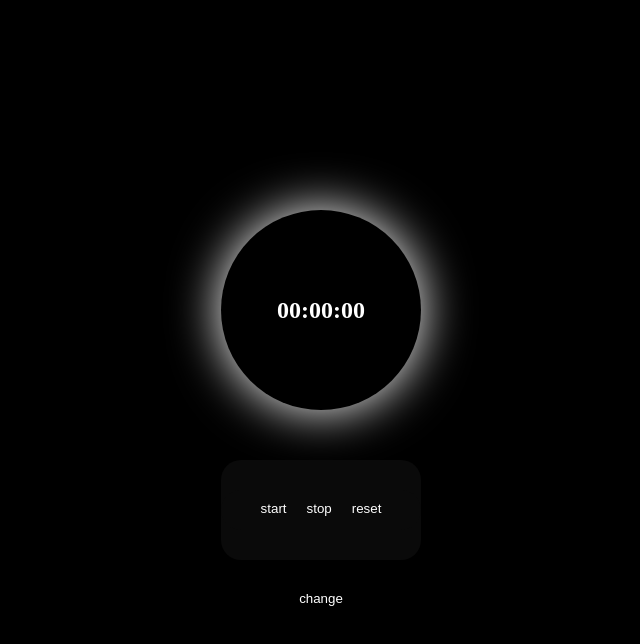
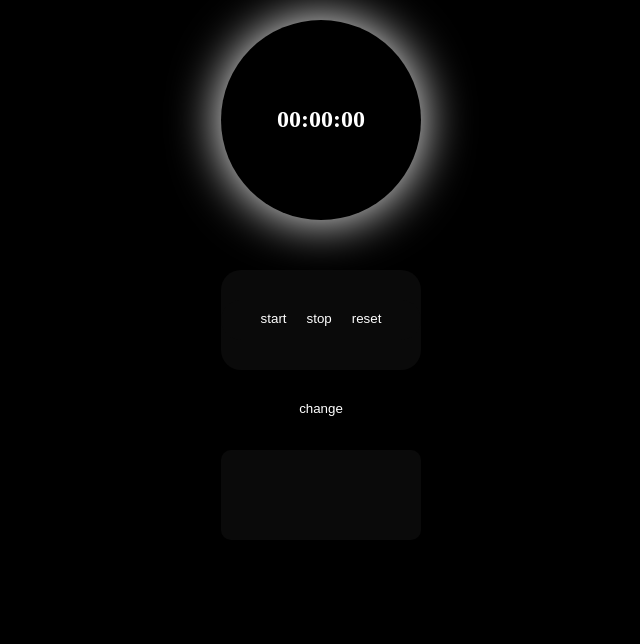
Before and after one commit to 8pic/stopwatch, a React (Create React App) app: page / in a window 1280 px wide. Shown: the top 644 px of the page, without its empty margins (319-959 px from the left). Built offline with nearby package versions, Linux system fonts and the light colour scheme.

Commit message:
add time change

```diff
--- a/src/App.js
+++ b/src/App.js
@@ -1,6 +1,8 @@
 import React, { useEffect, useState } from 'react';
 import "./style.css"
 import Timer from './timer';
+import { testContext } from './testcontext';
+import TimeList from './TimeArr';
 
 
 
@@ -28,7 +30,8 @@ import Timer from './timer';
 
 
 const App = ()=>{
-  const[isLight , setIsLight] = useState(false)
+  const[isLight , setIsLight] = useState(false);
+  const[timeArr , setTimeArr] = useState([]);
 
 
   useEffect(()=>{
@@ -44,10 +47,19 @@ const App = ()=>{
 
 
   return(
+    <testContext.Provider value={
+      {
+        timeArr : timeArr,
+        setTimeArr : setTimeArr
+      }
+    }>
         <div className='main' style={{background:isLight ? "white" : "black"}}>
              <Timer/>
              <button className='submit-time' style={{color : isLight ? "black" : "white" , borderColor: isLight ? "black" : "white" }} onClick={handelSetIsLight}>change</button>
+             <TimeList/>
          </div>
+
+    </testContext.Provider>
   )
 }
 
--- /dev/null
+++ b/src/TimeArr.jsx
@@ -0,0 +1,19 @@
+import { useContext } from "react"
+import Item from "./item"
+import { testContext } from "./testcontext"
+
+const TimeList = (props)=>{
+    const context = useContext(testContext);
+
+    return(
+        <div className="main-time-list">
+                {context.timeArr.map((c)=>(
+                    <Item key={Math.random()}>{c}</Item>
+                ))}
+        </div>
+    )
+
+}
+
+
+export default TimeList
--- /dev/null
+++ b/src/item.jsx
@@ -0,0 +1,20 @@
+import { useContext } from "react";
+import { testContext } from "./testcontext";
+
+const Item = (props)=>{
+    const context = useContext(testContext);
+
+    const HandleDeleteItem = (e)=>{
+        let TheTime = e.target.innerHTML
+        context.setTimeArr(context.timeArr.filter(item=>item !== TheTime))
+    }
+
+
+return(
+    <div className="time-list-item" onClick={HandleDeleteItem}>{props.children}</div>
+)
+
+
+}
+
+export default Item ;
--- a/src/style.css
+++ b/src/style.css
@@ -1,13 +1,19 @@
+*{
+    box-sizing: border-box;
+}
 body{
     margin: 0;
-    overflow: hidden;
+    overflow-y: scroll;
+    overflow-x: hidden;
     display: flex;
     justify-content: center;
     align-items: center;
+    background-color: rgb(0, 0, 0);
+
 }
 .main{
     width: 100vw;
-    height: 100vh;
+    height: 100%;
     margin: 0;
     display: flex;
     justify-content: center;
@@ -15,6 +21,7 @@ body{
     flex-direction: column;
     background-color: black;
     transition: all ease 1s;
+
 }
 .timer{
     width: 200px;
@@ -91,3 +98,23 @@ body{
     color: white;
     font-family: sans-serif;
 }
+.main-time-list{
+    color: white;
+    margin: 30px;
+    padding: 10px;
+    background: rgb(10, 10, 10);
+    border-radius: 10px;
+    width: 200px;
+    height: auto;
+    display: flex;
+    flex-direction: column;
+    justify-content: space-evenly;
+    align-items: center;
+    min-height: 90px;
+}
+.time-list-item{
+    padding: 5px;
+}
+.time-list-item:hover{
+    text-shadow: 0 0 5px rgb(255, 255, 255);
+}
--- /dev/null
+++ b/src/testcontext.js
@@ -0,0 +1,3 @@
+import { createContext } from "react";
+
+export const testContext = createContext({})
--- a/src/timer.js
+++ b/src/timer.js
@@ -1,5 +1,6 @@
 import React from 'react';
 import TimeInput from './TimeInput';
+import { testContext } from './testcontext';
 var interval;
 var isInvertal = true;
 class Timer extends React.Component{
@@ -11,6 +12,10 @@ class Timer extends React.Component{
         hour : 0
       }
     }
+
+    static contextType = testContext ;
+
+
     startTime = ()=>{
       if (isInvertal){
         interval = setInterval(()=>{
@@ -50,18 +55,36 @@ class Timer extends React.Component{
       isInvertal = true
     }
 
+    handleSaveTime = ()=>{
+      // let h = this.state.hour;
+      // let m = this.state.minute;
+      // let s = this.state.second;
+      if(!isInvertal){
+        // let newTime = `${h < 10 ? "0" + h : h}:${m < 10 ? "0" + m : m}:${s < 10 ? "0" + s : s}`
+        const newTime = document.querySelector(".timer").innerHTM
+      this.context.setTimeArr([...this.context.timeArr , newTime])
+      }
+    }
+
+
+
+
+
+
+
+
+
+
     render(){
       let h = this.state.hour;
       let m = this.state.minute;
       let s = this.state.second;
       return(
         <>
-        <h2 className='timer'>
+        <h2 className='timer' onClick={this.handleSaveTime}>
           {`${h < 10 ? "0" + h : h}:${m < 10 ? "0" + m : m}:${s < 10 ? "0" + s : s}`}
         </h2>
-
         <TimeInput start = {this.startTime} stop = {this.stopTime} reset = {this.resetTime}/>
-
         </>
       )
     }
```
